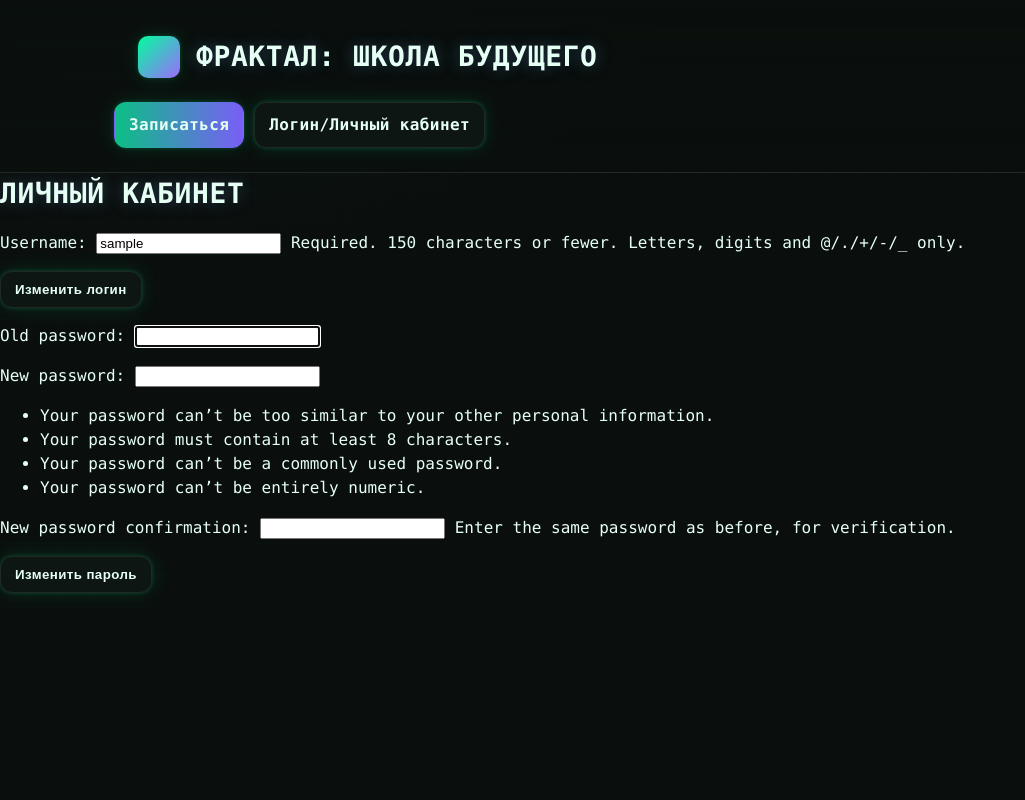
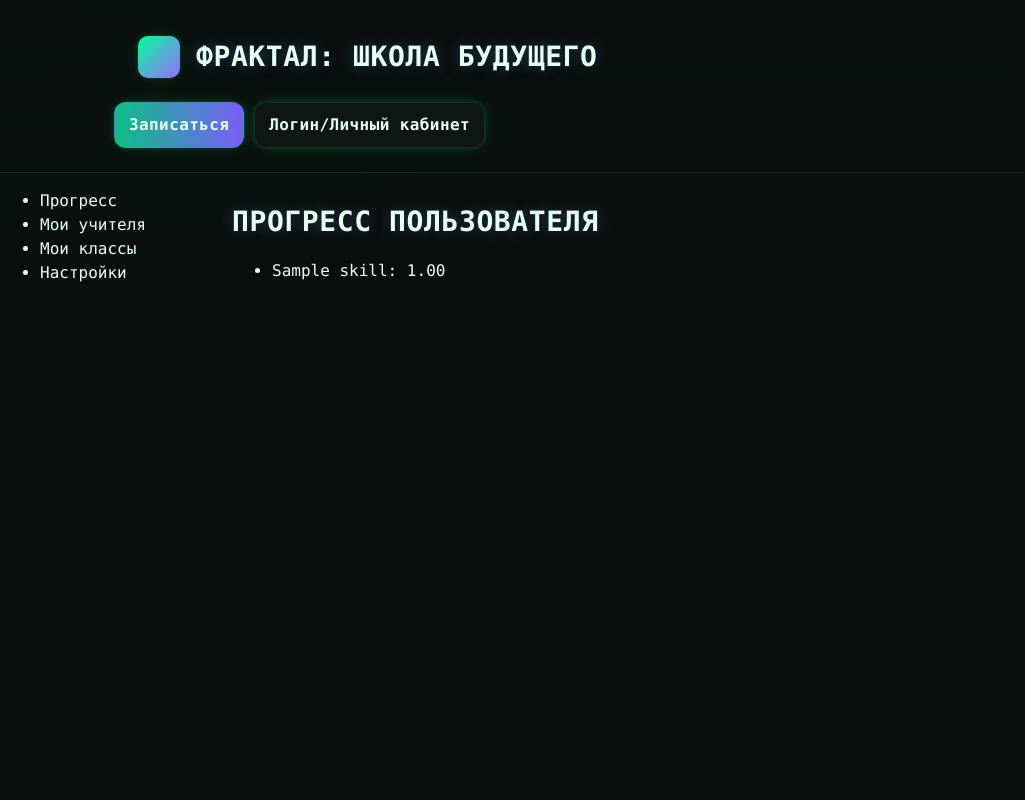
Before and after one commit to EPMAKOBB/django-site, a Django app: page /accounts/dashboard/ in a window 1280 px wide. Shown: the whole page, without its empty margins (0-1025 px from the left). Run offline with Django 5.2, Linux system fonts and the light colour scheme; a user stored in the database is signed in; tables that the repository leaves empty hold one stand-in row (values such as "Sample post").

Commit message:
Add dashboard base layout and progress view

```diff
--- a/accounts/templates/accounts/dashboard.html
+++ b/accounts/templates/accounts/dashboard.html
@@ -1,17 +1,14 @@
-{% extends 'base.html' %}
+{% extends 'accounts/dashboard/base.html' %}
 
-{% block title %}Личный кабинет{% endblock %}
+{% block dashboard_title %}Прогресс{% endblock %}
 
-{% block content %}
-<h1>Личный кабинет</h1>
-<form method="post">
-    {% csrf_token %}
-    {{ u_form.as_p }}
-    <button type="submit" name="username_submit" class="btn">Изменить логин</button>
-</form>
-<form method="post">
-    {% csrf_token %}
-    {{ p_form.as_p }}
-    <button type="submit" name="password_submit" class="btn">Изменить пароль</button>
-</form>
+{% block dashboard_content %}
+<h1>Прогресс пользователя</h1>
+<ul>
+  {% for mastery in skill_masteries %}
+    <li>{{ mastery.skill.name }}: {{ mastery.mastery|floatformat:2 }}</li>
+  {% empty %}
+    <li>Прогресс отсутствует.</li>
+  {% endfor %}
+</ul>
 {% endblock %}
--- /dev/null
+++ b/accounts/templates/accounts/dashboard/base.html
@@ -0,0 +1,21 @@
+{% extends 'base.html' %}
+
+{% block title %}{% block dashboard_title %}{% endblock %}{% endblock %}
+
+{% block content %}
+<div class="dashboard-container" style="display:flex; gap:2rem;">
+  <aside class="dashboard-sidebar" style="width:200px;">
+    <nav>
+      <ul>
+        <li class="{% if active_tab == 'progress' %}active{% endif %}"><a href="{% url 'accounts:dashboard' %}">Прогресс</a></li>
+        <li class="{% if active_tab == 'teachers' %}active{% endif %}"><a href="#">Мои учителя</a></li>
+        <li class="{% if active_tab == 'classes' %}active{% endif %}"><a href="#">Мои классы</a></li>
+        <li class="{% if active_tab == 'settings' %}active{% endif %}"><a href="#">Настройки</a></li>
+      </ul>
+    </nav>
+  </aside>
+  <section class="dashboard-content" style="flex:1;">
+    {% block dashboard_content %}{% endblock %}
+  </section>
+</div>
+{% endblock %}
--- a/accounts/urls.py
+++ b/accounts/urls.py
@@ -8,7 +8,7 @@ app_name = "accounts"
 
 urlpatterns = [
     path("signup/", views.signup, name="signup"),
-    path("dashboard/", views.dashboard, name="dashboard"),
+    path("dashboard/", views.progress, name="dashboard"),
     path(
         "login/",
         auth_views.LoginView.as_view(
--- a/accounts/views.py
+++ b/accounts/views.py
@@ -1,9 +1,10 @@
-from django.contrib.auth import login, update_session_auth_hash
+from django.contrib.auth import login
 from django.contrib.auth.decorators import login_required
-from django.contrib.auth.forms import PasswordChangeForm
-from django.shortcuts import redirect, render
+from django.shortcuts import render, redirect
 
-from .forms import SignupForm, UsernameChangeForm
+from apps.recsys.models import SkillMastery
+
+from .forms import SignupForm
 
 
 def signup(request):
@@ -20,26 +21,12 @@ def signup(request):
 
 
 @login_required
-def dashboard(request):
-    if request.method == "POST":
-        if "username_submit" in request.POST:
-            u_form = UsernameChangeForm(request.POST, instance=request.user)
-            p_form = PasswordChangeForm(request.user)
-            if u_form.is_valid():
-                u_form.save()
-                return redirect("accounts:dashboard")
-        elif "password_submit" in request.POST:
-            u_form = UsernameChangeForm(instance=request.user)
-            p_form = PasswordChangeForm(request.user, request.POST)
-            if p_form.is_valid():
-                user = p_form.save()
-                update_session_auth_hash(request, user)
-                return redirect("accounts:dashboard")
-    else:
-        u_form = UsernameChangeForm(instance=request.user)
-        p_form = PasswordChangeForm(request.user)
-    return render(
-        request,
-        "accounts/dashboard.html",
-        {"u_form": u_form, "p_form": p_form},
+def progress(request):
+    """Display progress for the current user."""
+    masteries = (
+        SkillMastery.objects.filter(user=request.user)
+        .select_related("skill")
+        .order_by("skill__name")
     )
+    context = {"skill_masteries": masteries, "active_tab": "progress"}
+    return render(request, "accounts/dashboard.html", context)
```
